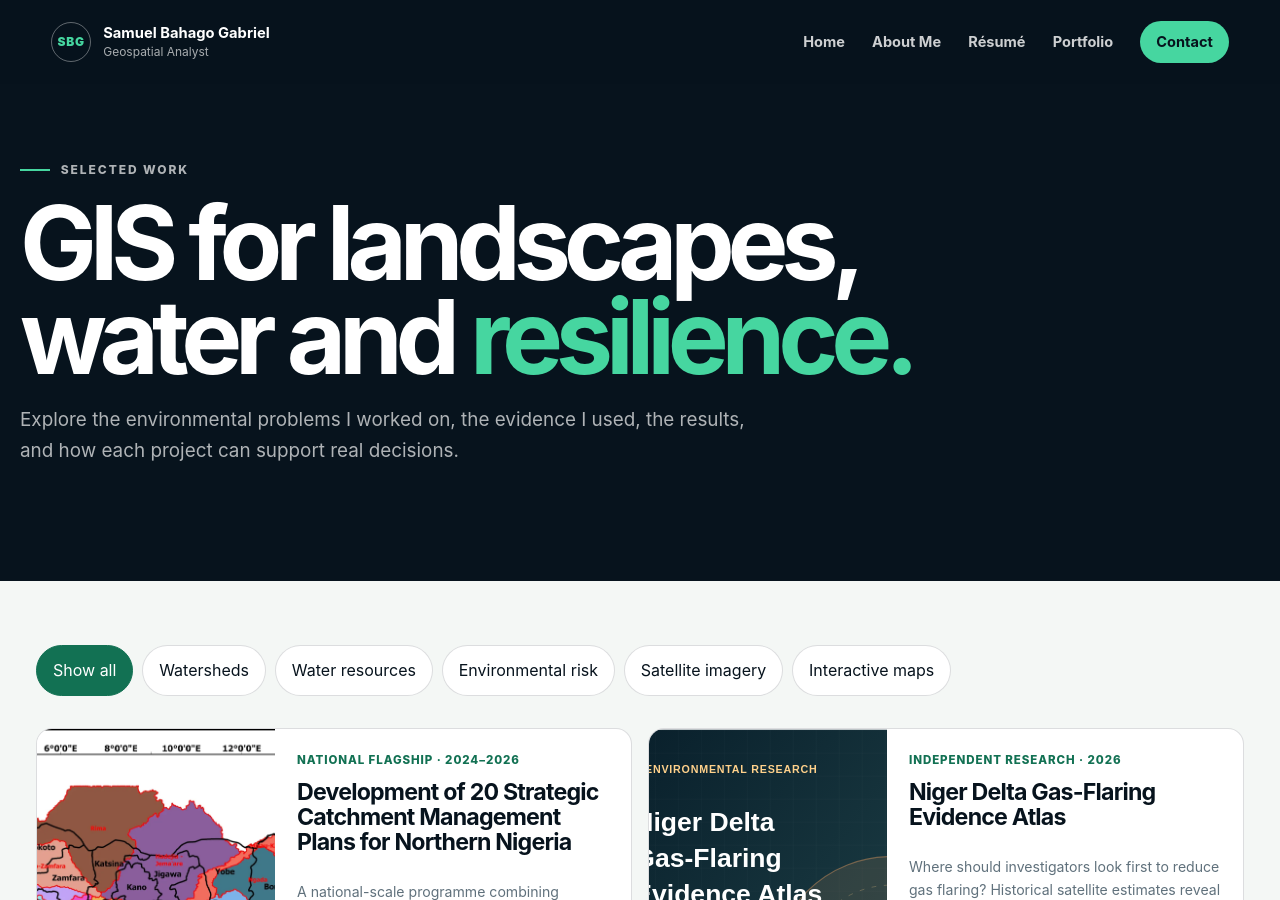
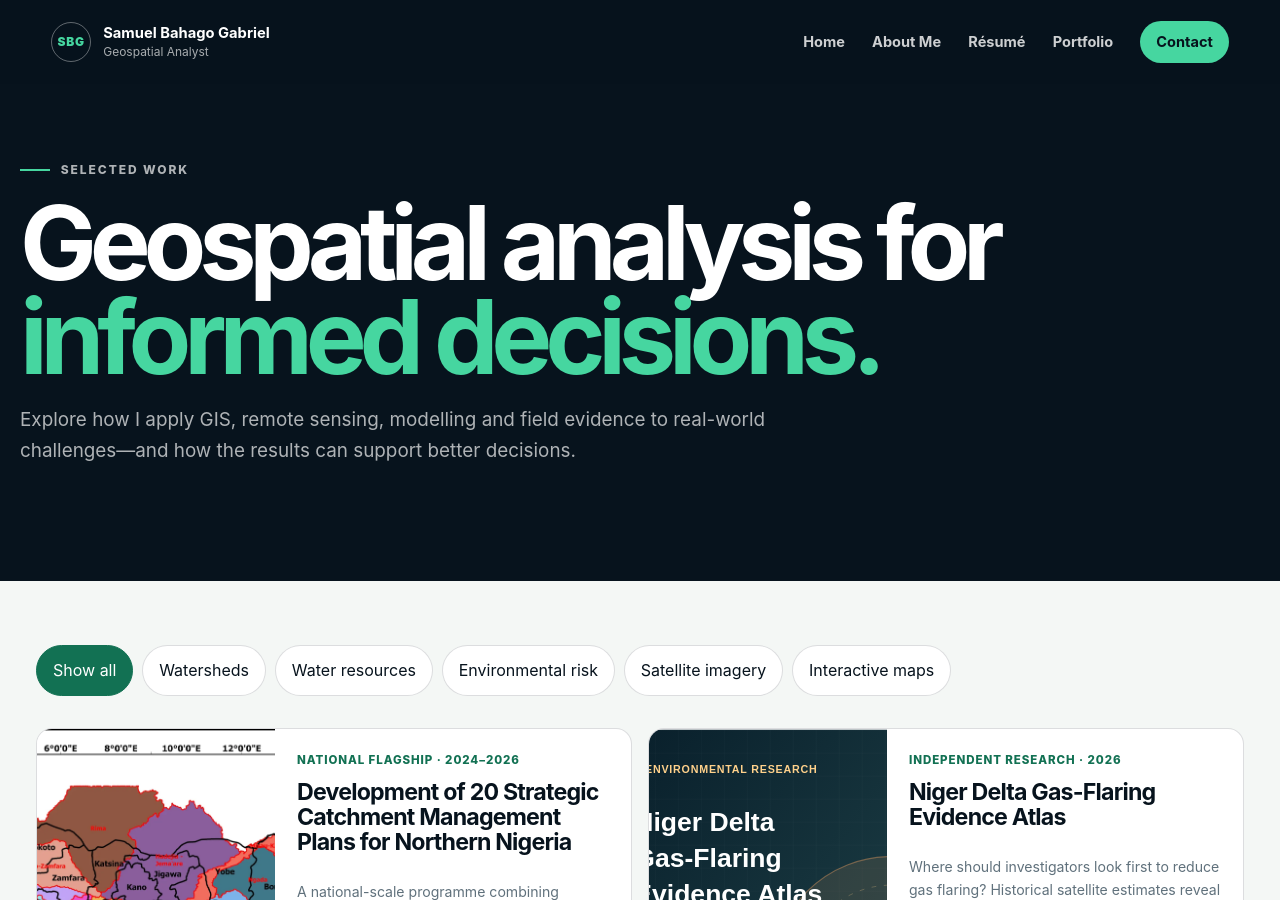
Before and after one commit to bahagogabriel/gis-portfolio, a Jekyll site: the page built from portfolio.html, in a window 1280 px wide and 900 px high. Built offline with Jekyll 4.4.1, drawn with Linux system fonts in a browser that asks for light colours; some of the changed text lies outside the part shown.

Commit message:
Broaden professional positioning on _data/portfolio.json

```diff
--- a/_data/portfolio.json
+++ b/_data/portfolio.json
@@ -1,10 +1,10 @@
 {
-  "seo_description": "GIS, remote-sensing, water-resource and environmental-planning portfolio of Samuel Bahago Gabriel.",
+  "seo_description": "Portfolio of Samuel Bahago Gabriel, geospatial analyst working across GIS, remote sensing, spatial modelling, environmental assessment and engineering-related planning.",
   "hero": {
     "kicker": "Selected work",
-    "heading": "GIS for landscapes, water and",
-    "emphasis": "resilience.",
-    "intro": "Explore the environmental problems I worked on, the evidence I used, the results, and how each project can support real decisions."
+    "heading": "Geospatial analysis for",
+    "emphasis": "informed decisions.",
+    "intro": "Explore how I apply GIS, remote sensing, modelling and field evidence to real-world challenges—and how the results can support better decisions."
   },
   "filters": {
     "all": "Show all",
@@ -17,7 +17,7 @@
   "card_link_label": "Read full case study →",
   "cta": {
     "kicker": "Collaborate",
-    "heading": "Need spatial evidence for an environmental or infrastructure decision?",
+    "heading": "Need spatial evidence for a project or decision?",
     "button": "Contact me →"
   }
 }
```
